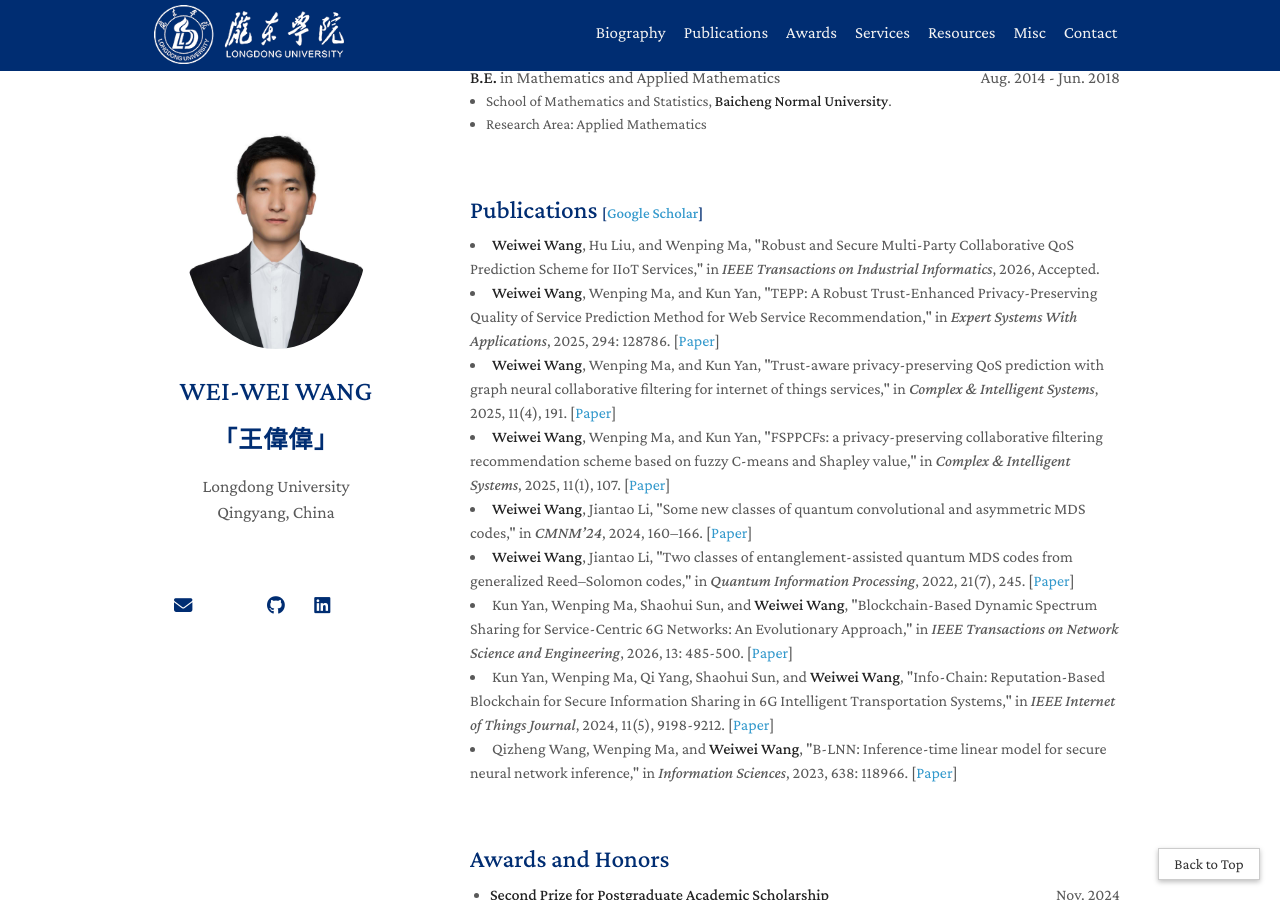
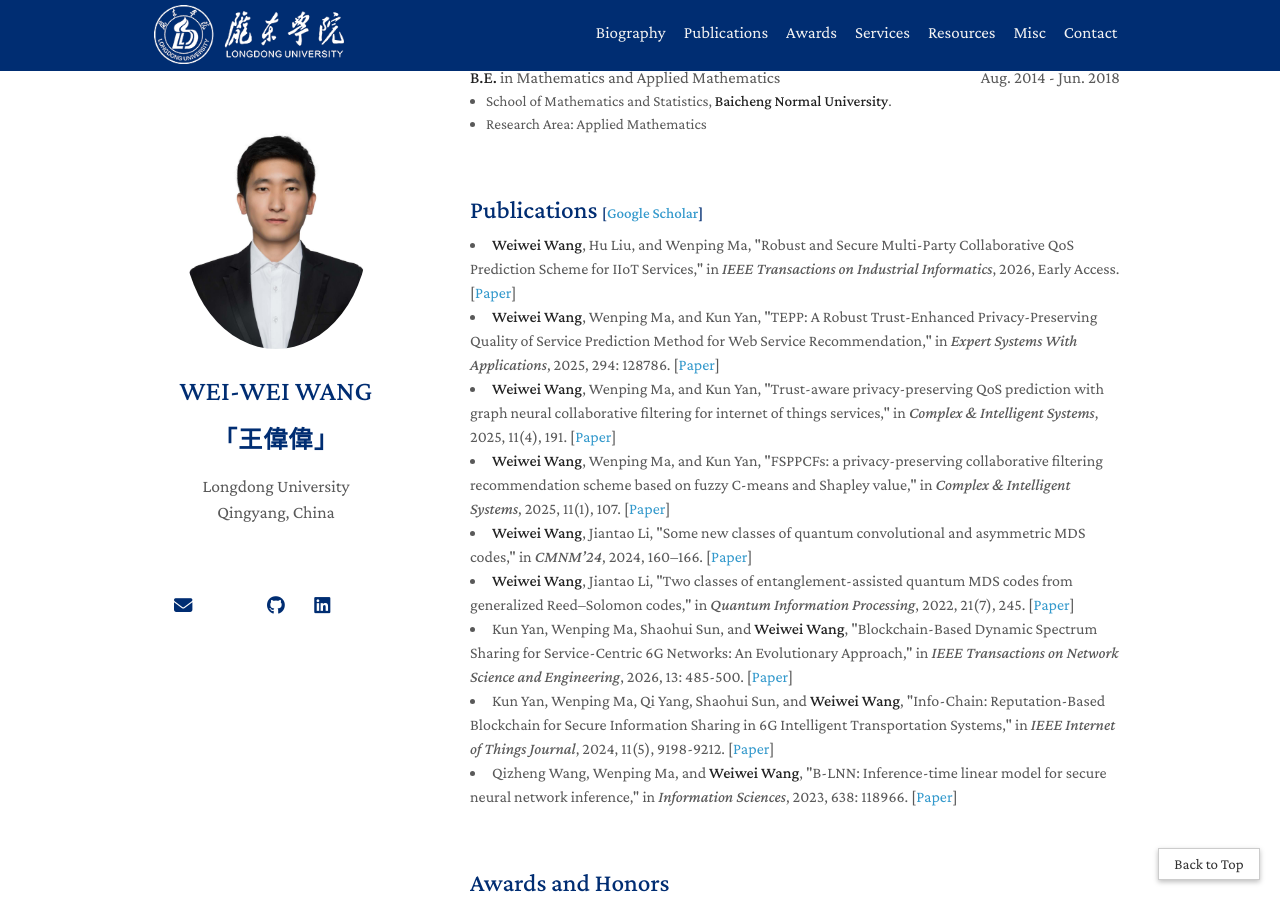
Before and after one commit to Joe-weir-wong/joe-weir-wong.github.io, a Jekyll site: the page built from index.md, in a window 1280 px wide and 900 px high, scrolled down 787 px. Built offline with Jekyll 4.4.1, drawn with Linux system fonts in a browser that asks for light colours; a style sheet for code colours, icons or effects is not loaded; some of the changed text lies outside the part shown.

Commit message:
Update information

```diff
--- a/_includes/publications.md
+++ b/_includes/publications.md
@@ -3,7 +3,7 @@
 <h2 style="margin: 60px 0px 10px;">Publications <temp style="font-size:15px;">[</temp><a href="https://scholar.google.com" target="_blank" style="font-size:15px;">Google Scholar</a><temp style="font-size:15px;">]</temp></h2>
 
 <ul style="margin: 0; padding-left: 0; list-style-position: inside;">
-    <li><strong>Weiwei Wang</strong>, Hu Liu, and Wenping Ma, "Robust and Secure Multi-Party Collaborative QoS Prediction Scheme for IIoT Services," in  <em>IEEE Transactions on Industrial Informatics</em>, 2026, Accepted. </li>
+    <li><strong>Weiwei Wang</strong>, Hu Liu, and Wenping Ma, "Robust and Secure Multi-Party Collaborative QoS Prediction Scheme for IIoT Services," in  <em>IEEE Transactions on Industrial Informatics</em>, 2026, Early Access. [<a href="https://ieeexplore.ieee.org/document/11393519">Paper</a>]</li>
     <li><strong>Weiwei Wang</strong>, Wenping Ma, and Kun Yan, "TEPP: A Robust Trust-Enhanced Privacy-Preserving Quality of Service Prediction Method for Web Service Recommendation," in  <em>Expert Systems With Applications</em>, 2025, 294: 128786. [<a href="https://doi.org/10.1016/j.eswa.2025.128786">Paper</a>]</li>
     <li><strong>Weiwei Wang</strong>, Wenping Ma, and Kun Yan, "Trust-aware privacy-preserving QoS prediction with graph neural collaborative filtering for internet of things services," in  <em>Complex & Intelligent Systems</em>, 2025, 11(4), 191. [<a href="https://rdcu.be/ebCka">Paper</a>]</li>
     <li><strong>Weiwei Wang</strong>, Wenping Ma, and Kun Yan, "FSPPCFs: a privacy-preserving collaborative filtering recommendation scheme based on fuzzy C-means and Shapley value," in  <em>Complex & Intelligent Systems</em>, 2025, 11(1), 107. [<a href="https://rdcu.be/d5ijq">Paper</a>]</li>
```
Also changed, not shown: _includes/contact.md (+1 -1 lines).
